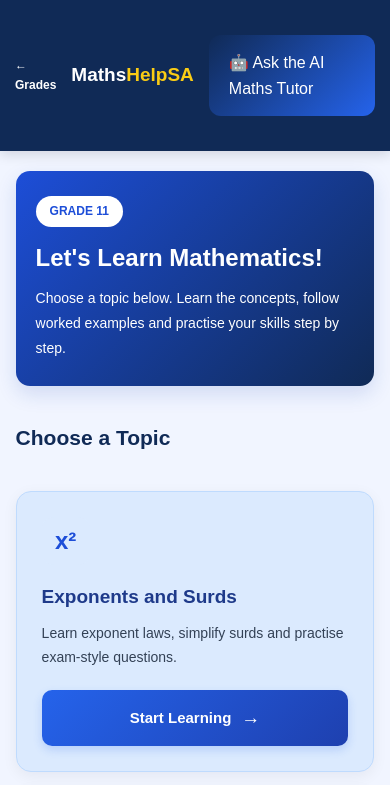
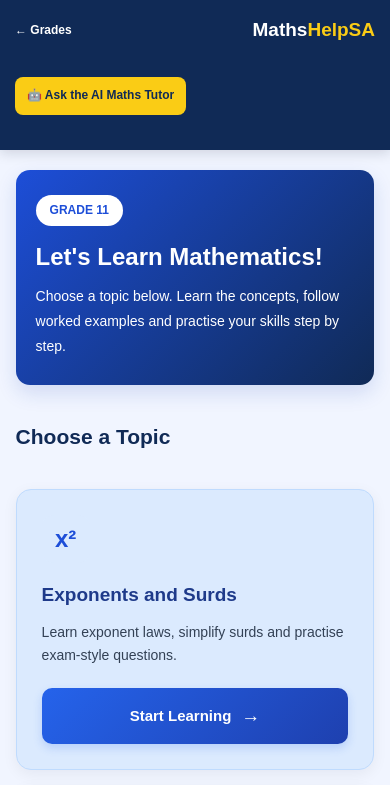
Before and after one commit to HectorMulovhedzi/MathsHelpSA, a plain HTML site: page grade11.html in a window 390 px wide. Shown: the top 785 px of the page. Drawn offline with Linux system fonts and the light colour scheme.

Commit message:
styling ai

```diff
--- a/grade11.css
+++ b/grade11.css
@@ -784,3 +784,33 @@ footer {
     color: #dbeafe;
     line-height: 1.5;
 }
+/* AI TUTOR NAVIGATION LINK */
+
+.ai-tutor-link {
+    display: inline-block;
+    background: #facc15;
+    color: #102a56;
+    text-decoration: none;
+    padding: 10px 16px;
+    border-radius: 8px;
+    font-size: 13px;
+    font-weight: bold;
+    transition: 0.3s;
+}
+
+.ai-tutor-link:hover {
+    background: #ffffff;
+    transform: translateY(-2px);
+}
+
+@media (max-width: 600px) {
+    .header {
+        flex-wrap: wrap;
+        gap: 12px;
+    }
+
+    .ai-tutor-link {
+        font-size: 12px;
+        padding: 9px 12px;
+    }
+}
--- a/grade12.css
+++ b/grade12.css
@@ -681,3 +681,33 @@ footer {
     color: #dbeafe;
     line-height: 1.5;
 }
+/* AI TUTOR NAVIGATION LINK */
+
+.ai-tutor-link {
+    display: inline-block;
+    background: #facc15;
+    color: #102a56;
+    text-decoration: none;
+    padding: 10px 16px;
+    border-radius: 8px;
+    font-size: 13px;
+    font-weight: bold;
+    transition: 0.3s;
+}
+
+.ai-tutor-link:hover {
+    background: #ffffff;
+    transform: translateY(-2px);
+}
+
+@media (max-width: 600px) {
+    .header {
+        flex-wrap: wrap;
+        gap: 12px;
+    }
+
+    .ai-tutor-link {
+        font-size: 12px;
+        padding: 9px 12px;
+    }
+}
```
